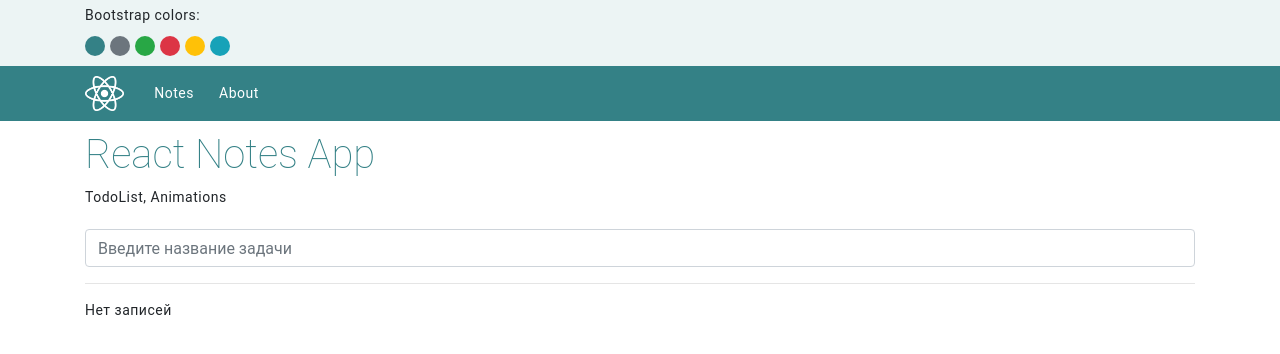
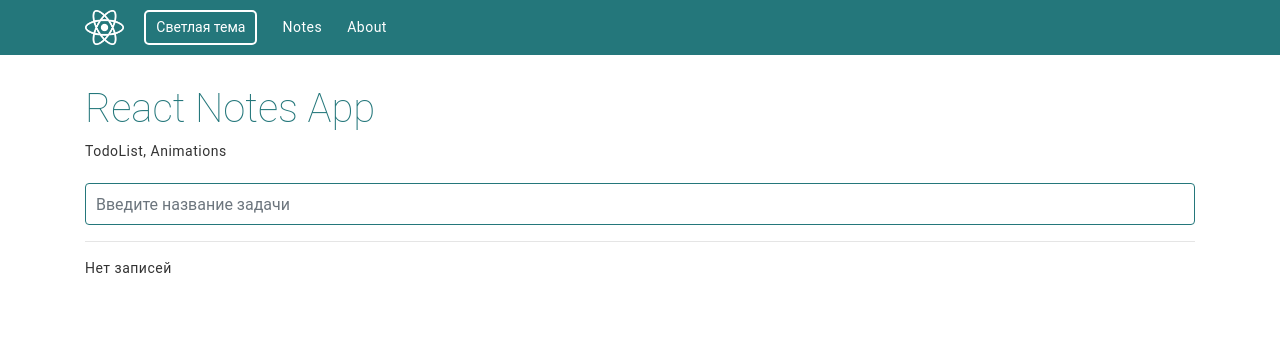
Before and after one commit to rmxway/react-todos, a React (Create React App) app: page / in a window 1280 px wide. Shown: the top 354 px of the page. Built offline with nearby package versions, Linux system fonts and the light colour scheme.

Commit message:
Add dark/light theme. Change theme from button

```diff
--- a/package.json
+++ b/package.json
@@ -36,6 +36,7 @@
     "axios": "^0.20.0",
     "bootstrap": "^4.5.3",
     "node-sass": "^4.14.1",
+    "polished": "^4.0.3",
     "react-router-dom": "^5.2.0",
     "styled-components": "^5.2.0"
   }
--- a/src/App.js
+++ b/src/App.js
@@ -1,38 +1,43 @@
-import React from 'react';
+import React, { useState } from 'react';
 import { BrowserRouter, Route, Switch } from 'react-router-dom';
+import { ThemeProvider } from 'styled-components';
 import { Alert } from './components/Alert';
-import { Colors } from './components/Colors';
 import { Navbar } from './components/Navbar';
 import { AlertState } from './context/alert/AlertState';
 import { NotesState } from './context/notes/NotesState';
 import { AboutPage } from './pages/AboutPage';
 import { NotePage } from './pages/NotePage';
+import { App, theme } from './styled';
 
-function App() {
+function Application() {
+    const [color, setColor] = useState(
+        localStorage.getItem('color') || 'light'
+    );
+    const toggleColor = () => {
+        const newColor = color === 'light' ? 'dark' : 'light';
+        setColor(newColor);
+        localStorage.setItem('color', newColor);
+    };
     return (
         <NotesState>
             <AlertState>
+                <ThemeProvider theme={theme[color]}>
                     <BrowserRouter>
-                    <div className="bottom-block">
-                        <div className="container">
-                            <p>Bootstrap colors:</p>
-                            <Colors />
-                        </div>
-                    </div>
-                    <div className="app">
+                        <App layout>
                             <div className="container">
                                 <Alert />
                             </div>
-                        <Navbar />
+                            <Navbar onToggle={toggleColor} colorTheme={color} />
                             <Switch>
                                 <Route path={'/'} exact component={NotePage} />
                                 <Route path={'/about'} component={AboutPage} />
                             </Switch>
-                    </div>
+                        </App>
                     </BrowserRouter>
+                </ThemeProvider>
             </AlertState>
         </NotesState>
     );
 }
 
-export default App;
+export default Application;
--- a/src/components/Form.js
+++ b/src/components/Form.js
@@ -1,6 +1,7 @@
 import React, { useState, useContext } from 'react';
 import { AlertContext } from '../context/alert/alertContext';
 import { NotesContext } from '../context/notes/notesContext';
+import { Input } from '../styled';
 
 export const Form = () => {
     const [value, setValue] = useState('');
@@ -22,7 +23,7 @@
     return (
         <form onSubmit={submitHandler}>
             <div className="form-group">
-                <input
+                <Input
                     type="text"
                     value={value}
                     onChange={(event) => setValue(event.target.value)}
--- a/src/components/Navbar.js
+++ b/src/components/Navbar.js
@@ -1,17 +1,27 @@
 import React from 'react';
+import { NavLink } from 'react-router-dom';
+import { Button, Nav } from '../styled';
 
-export const Navbar = () => (
-    <nav className="navbar">
+export const Navbar = ({ onToggle, colorTheme }) => {
+    return (
+        <Nav>
             <div className="container">
                 <img src="img/logo.png" alt="" />
+
+                {/* Переключение цвета темы */}
+                <Button onClick={() => onToggle()}>
+                    {colorTheme === 'light' ? 'Светлая' : 'Темная'} тема
+                </Button>
+
                 <ul>
                     <li>
-                    <a href="/">Notes</a>
+                        <NavLink to="/">Notes</NavLink>
                     </li>
                     <li>
-                    <a href="/about">About</a>
+                        <NavLink to="/about">About</NavLink>
                     </li>
                 </ul>
             </div>
-    </nav>
+        </Nav>
     );
+};
--- a/src/components/Notes.js
+++ b/src/components/Notes.js
@@ -1,8 +1,8 @@
 import React, { Fragment, useContext } from 'react';
-import { motion, AnimatePresence } from 'framer-motion';
+import { AnimatePresence } from 'framer-motion';
 import { NotesContext } from '../context/notes/notesContext';
 import { noteMotion } from '../animations';
-import { NonNotes } from '../styled';
+import { NonNotes, Note } from '../styled';
 
 export const Notes = ({ notes }) => {
     const { removeNote } = useContext(NotesContext);
@@ -12,14 +12,9 @@
             {!notes.length ? <NonNotes>Нет записей</NonNotes> : ''}
             <ul className="list-group">
                 <AnimatePresence initial={false}>
-                    {notes.map((note, idx) => {
+                    {notes.map((note) => {
                         return (
-                            <motion.li
-                                {...noteMotion}
-                                layout
-                                key={note.id}
-                                className="list-group-item d-flex justify-content-between align-items-center"
-                            >
+                            <Note {...noteMotion} layout key={note.id}>
                                 <div>
                                     <strong>{note.title} - </strong>
                                     <small>{note.date}</small>
@@ -27,11 +22,11 @@
                                 <button
                                     onClick={() => removeNote(note.id)}
                                     type="button"
-                                    className="btn btn-outline-danger btn-sm"
+                                    className="btn btn-outline-secondary btn-sm"
                                 >
                                     &times;
                                 </button>
-                            </motion.li>
+                            </Note>
                         );
                     })}
                 </AnimatePresence>
--- a/src/index.js
+++ b/src/index.js
@@ -1,11 +1,11 @@
 import React from 'react';
 import ReactDOM from 'react-dom';
-import App from './App';
+import Application from './App';
 import './styles/style.scss';
 
 ReactDOM.render(
     <React.StrictMode>
-        <App />
+        <Application />
     </React.StrictMode>,
     document.getElementById('root')
 );
--- a/src/pages/AboutPage.js
+++ b/src/pages/AboutPage.js
@@ -1,10 +1,11 @@
 import React, { Fragment } from 'react';
+import { H1 } from '../styled';
 
 export const AboutPage = () => {
     return (
         <Fragment>
             <div className="container">
-                <h1>About page</h1>
+                <H1>About page</H1>
                 <p>
                     Lorem ipsum dolor sit amet consectetur adipisicing elit.
                     Eveniet aspernatur sunt non accusamus numquam. Similique
--- a/src/pages/NotePage.js
+++ b/src/pages/NotePage.js
@@ -2,6 +2,7 @@
 import { Form } from '../components/Form';
 import { Notes } from '../components/Notes';
 import { NotesContext } from '../context/notes/notesContext';
+import { H1 } from '../styled';
 
 export const NotePage = () => {
     const { notes } = useContext(NotesContext);
@@ -13,7 +14,7 @@
     return (
         <Fragment>
             <div className="container">
-                <h1>React Notes App</h1>
+                <H1>React Notes App</H1>
                 <p>TodoList, Animations</p>
                 <br />
                 <Form />
--- a/src/styled.js
+++ b/src/styled.js
@@ -1,5 +1,136 @@
+import { motion } from 'framer-motion';
 import styled from 'styled-components';
+import { darken, lighten } from 'polished';
+
+export const theme = {
+    light: {
+        bg: '#fff',
+        textColor: '#333',
+        borderColor: '#ccc',
+        primary: '#24777B',
+    },
+    dark: {
+        bg: '#333',
+        textColor: '#fff',
+        borderColor: '#777',
+        primary: '#1da',
+    },
+};
+
+const transitionMixin = {
+    transition: '.3s',
+};
+
+export const App = styled(motion.section)`
+    display: flex;
+    flex-wrap: wrap;
+    flex-direction: column;
+    min-height: 100vh;
+    color: ${(props) => props.theme.textColor};
+    background-color: ${(props) => props.theme.bg};
+    transition: 0.5s;
+`;
+
+export const H1 = styled.h1`
+    color: ${(props) => props.theme.primary};
+    ${transitionMixin}
+`;
+
+export const Nav = styled.nav`
+    background-color: ${(props) => props.theme.primary};
+    padding: 10px;
+    margin-bottom: 20px;
+    box-shadow: 0 5px 30px #fff4;
+    ${transitionMixin}
+
+    .container {
+        display: flex;
+        align-items: center;
+        justify-content: flex-start;
+    }
+
+    img {
+        height: 35px;
+        max-height: 100%;
+        max-width: 100%;
+        margin-right: 20px;
+    }
+
+    ul {
+        margin: 0;
+        padding: 0;
+        list-style: none;
+        display: flex;
+
+        li {
+            margin: 0;
+            padding: 2px 10px;
+            margin-right: 5px;
+
+            a {
+                color: white;
+            }
+        }
+    }
+`;
+
+export const Input = styled.input`
+    padding: 20px 10px;
+    ${transitionMixin}
+    &,
+    &:focus {
+        background-color: ${(props) => props.theme.bg};
+        border-color: ${(props) => props.theme.primary};
+        color: ${(props) => props.theme.primary};
+    }
+
+    &:focus {
+        box-shadow: 0 0 5px ${(props) => props.theme.primary},
+            0 0 5px ${(props) => props.theme.primary};
+    }
+`;
 
 export const NonNotes = styled.p`
     position: absolute;
 `;
+
+export const Note = styled(motion.li)`
+    color: ${(props) => props.theme.textColor};
+    background-color: ${(props) => darken(0.05, props.theme.bg)};
+    border: 1px solid ${(props) => props.theme.borderColor};
+    border-top: none;
+    list-style: none;
+    display: flex;
+    justify-content: space-between;
+    align-items: center;
+    padding: 10px;
+    transition-property: background-color;
+    transition-duration: 0.3s;
+
+    &:first-child {
+        border-radius: 4px 4px 0 0;
+        border-top: 1px solid ${(props) => props.theme.borderColor};
+    }
+
+    &:last-child {
+        border-radius: 0 0 4px 4px;
+    }
+`;
+
+export const Button = styled(motion.button).attrs(() => ({
+    whileHover: { scale: 1 },
+    whileTap: { scale: 0.95 },
+    transition: { duration: 0.2 },
+}))`
+    border: 2px solid white;
+    color: white;
+    border-radius: 5px;
+    padding: 5px 10px;
+    margin-right: 15px;
+    outline: none;
+    background-color: #fff0;
+
+    &:focus {
+        outline: none;
+    }
+`;
--- a/src/styles/base.scss
+++ b/src/styles/base.scss
@@ -25,35 +25,35 @@
     padding-top:      5px;
 }
 
-.navbar {
-    background-color: $primary;
-    padding:          10px;
+// .navbar {
+//     background-color: $primary;
+//     padding:          10px;
 
-    .container {
-        justify-content: flex-start;
-    }
+//     .container {
+//         justify-content: flex-start;
+//     }
 
-    img {
-        height:       35px;
-        max-height:   100%;
-        max-width:    100%;
-        margin-right: 20px;
-    }
+//     img {
+//         height:       35px;
+//         max-height:   100%;
+//         max-width:    100%;
+//         margin-right: 20px;
+//     }
 
-    ul {
-        margin:     0;
-        padding:    0;
-        list-style: none;
-        display:    flex;
+//     ul {
+//         margin:     0;
+//         padding:    0;
+//         list-style: none;
+//         display:    flex;
 
-        li {
-            margin:       0;
-            padding:      2px 10px;
-            margin-right: 5px;
+//         li {
+//             margin:       0;
+//             padding:      2px 10px;
+//             margin-right: 5px;
 
-            a {
-                color: white;
-            }
-        }
-    }
-}
+//             a {
+//                 color: white;
+//             }
+//         }
+//     }
+// }
```
Also changed, not shown: 1 other file (tests, documents, lock files or other folders). Lines whose indentation alone changed are shown as unchanged.
